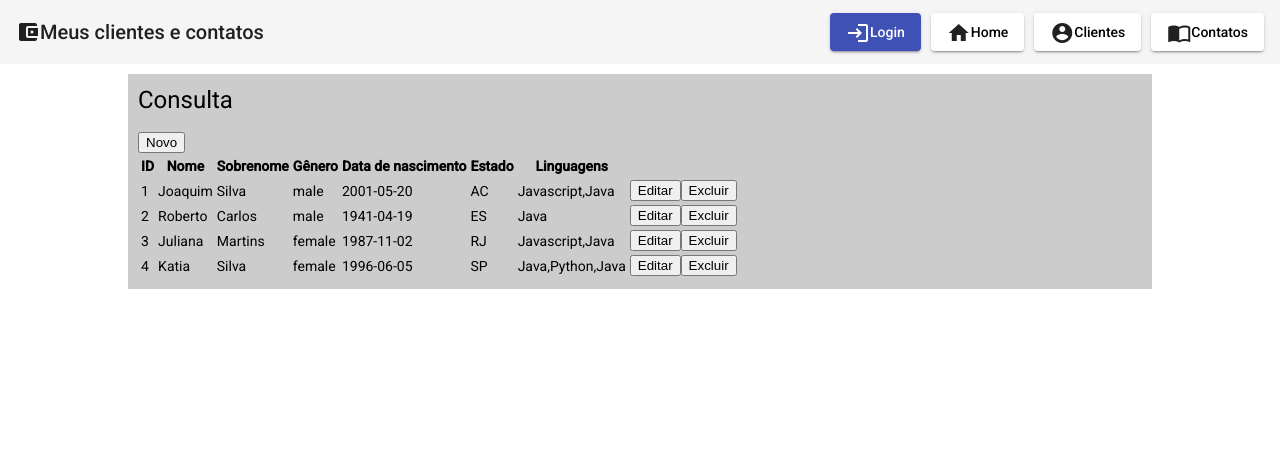
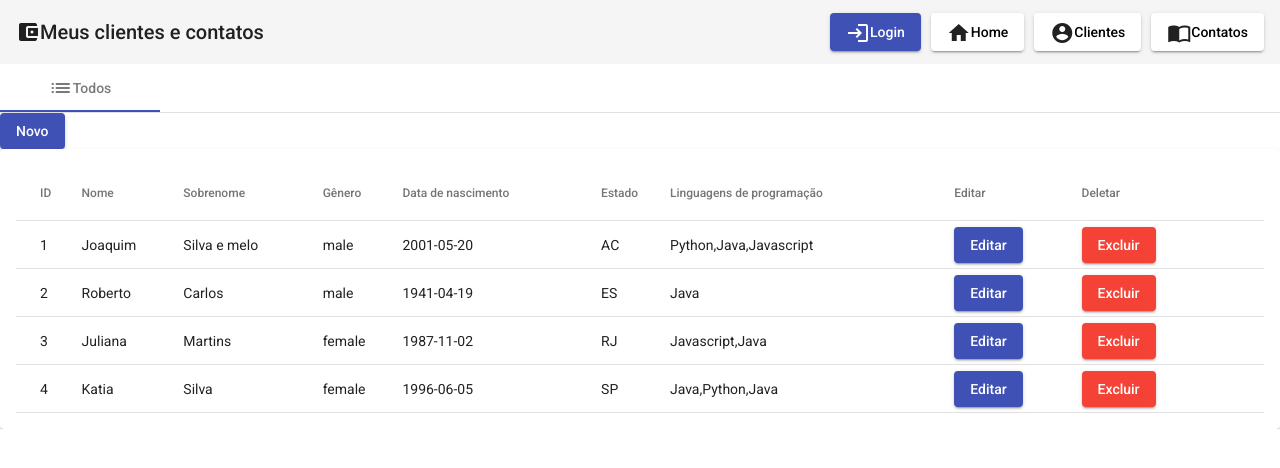
Before and after one commit to brandaogabriel/desafio-angular, an Angular app: page /customers/list in a window 1280 px wide. Shown: the top 468 px of the page. Built offline with nearby package versions, Linux system fonts and the light colour scheme; data requests are answered from the project's data file.

Commit message:
fix: add material table in customers

```diff
--- a/db.json
+++ b/db.json
@@ -2,13 +2,14 @@
   "customers": [
     {
       "name": "Joaquim",
-      "lastName": "Silva",
+      "lastName": "Silva e melo",
       "birthDate": "2001-05-20",
       "gen": "male",
       "state": "AC",
       "linguages": [
-        "Javascript",
-        "Java"
+        "Python",
+        "Java",
+        "Javascript"
       ],
       "id": 1
     },
--- a/src/app/contact/contact.module.ts
+++ b/src/app/contact/contact.module.ts
@@ -10,7 +10,7 @@ import { MatTableModule } from '@angular/material/table';
 import { MatIconModule } from '@angular/material/icon';
 import { MatCardModule } from '@angular/material/card';
 import { MatProgressSpinnerModule } from '@angular/material/progress-spinner';
-import { MatSnackBarModule } from '@angular/material/snack-bar'
+import { MatSnackBarModule } from '@angular/material/snack-bar';
 
 import { ContactRoutingModule } from './contact-routing.module';
 import { ContactComponent } from './contact.component';
--- a/src/app/contact/edit/edit.component.ts
+++ b/src/app/contact/edit/edit.component.ts
@@ -72,12 +72,19 @@ export class EditComponent implements OnInit {
     this.contactToBeEdited.email = formValues.email;
     this.contactToBeEdited.phoneNumber = formValues.phoneNumber;
 
-    this.contactService.update(this.contactToBeEdited).subscribe(() => {
-      this.snackBar.open('O contato foi editado com sucesso', 'fechar', {
-        duration: 2000,
-      });
-      this.formEdit.reset();
-    });
+    this.contactService.update(this.contactToBeEdited).subscribe(
+      () => {
+        this.snackBar.open('O contato foi editado com sucesso', 'fechar', {
+          duration: 2000,
+        });
+        this.formEdit.reset();
+      },
+      () => {
+        this.snackBar.open('Ocorreu um erro ao tentar editar o contato', 'fechar', {
+          duration: 2000,
+        });
+      }
+    );
 
     this.backToList();
   }
--- a/src/app/customers/customers-form/customers-form.component.html
+++ b/src/app/customers/customers-form/customers-form.component.html
@@ -1,36 +1,40 @@
 <mat-spinner *ngIf="rendering" class="spinner"></mat-spinner>
-<main class="main-content" *ngIf="!rendering">
-  <div class="handle-submit">
-    <div class="success" *ngIf="success === true">
-      Cliente cadastrado com sucesso!
-    </div>
-    <div class="error" *ngIf="error === true">
-      Erro, não foi possível criar o cliente
-    </div>
-  </div>
-  <h1>Clientes</h1>
-  <h2>{{ customer.id ? "Edição" : "Cadastro" }}</h2>
-  <div>
+
+<mat-tab-group >
+  <mat-tab *ngIf="!rendering">
+    <mat-card class="half-width">
+      <mat-card-title>Registre um novo contato</mat-card-title>
       <form #customerForm="ngForm" (ngSubmit)="onSubmit()">
-      <div class="form-group">
-        <label for="name">Nome: </label>
-        <input type="text" id="name" name="name" [(ngModel)]="customer.name" />
-      </div>
+        <mat-form-field class="full-width">
+          <mat-label>Nome:</mat-label>
+          <input
+            type="text"
+            name="name"
+            id="name"
+            matInput
+            placeholder="Digite seu nome"
+            [(ngModel)]="customer.name"
+          />
+        </mat-form-field>
 
-      <div class="form-group">
-        <label for="lastname">Sobrenome: </label>
-        <input type="text" name="lastName" [(ngModel)]="customer.lastName" />
-      </div>
+        <mat-form-field class="full-width">
+          <mat-label>Sobrenome:</mat-label>
+          <input
+            type="text"
+            name="lastName"
+            [(ngModel)]="customer.lastName"
+            matInput
+            placeholder="Digite seu sobrenome"
+          />
+        </mat-form-field>
 
-      <div class="form-group">
-        <label for="birthdate">Data de Nascimento:</label>
+        <mat-label>Data de nascimento:</mat-label>
         <input
           type="date"
-          id="birthdate"
+          id="birthDate"
           name="birthDate"
           [(ngModel)]="customer.birthDate"
         />
-      </div>
 
         <div class="form-group">
           <label for="">Genero:</label>
@@ -92,6 +96,7 @@
             <option value="TO">Tocantins</option>
           </select>
         </div>
+
         <div class="form-group">
           <p>Linguagem de programação favorita:</p>
           <div *ngFor="let linguage of linguages">
@@ -102,11 +107,34 @@
             {{ linguage }}
           </div>
         </div>
-      <div>
-        <button type="submit" *ngIf="!customer.id">Salvar</button>
-        <button type="submit" *ngIf="customer.id">Atualizar</button>
-        <button type="button" (click)="backToList()">Voltar</button>
+
+        <div class="btn">
+          <button
+            type="submit"
+            *ngIf="!customer.id"
+            mat-raised-button
+            color="primary"
+          >
+            Adicionar
+          </button>
+          <button
+            type="submit"
+            mat-raised-button
+            *ngIf="customer.id"
+            color="accent"
+          >
+            Atualizar
+          </button>
+          <button
+            type="button"
+            mat-raised-button
+            (click)="backToList()"
+            color="warn"
+          >
+            Voltar
+          </button>
         </div>
       </form>
-  </div>
-</main>
+    </mat-card>
+  </mat-tab>
+</mat-tab-group>
--- a/src/app/customers/customers-form/customers-form.component.sass
+++ b/src/app/customers/customers-form/customers-form.component.sass
@@ -1,28 +1,15 @@
-.main-content
-  background-color: #ccc
-  width: 80%
-  margin: 10px auto
-  padding: 10px
-
-.success
-  width: 100%
-  background-color: #5cb85c
-  height: 50px
-  border-radius: 5px
-  text-align: center
-  padding-top: 15px
-
-.error
-  width: 100%
-  background-color: #d9534f
-  height: 50px
-  border-radius: 5px
-  text-align: center
-  padding-top: 15px
-
 .spinner
   position: absolute
   top: 50%
   left: 50%
   margin-top: -50px
   margin-left: -100px
+
+.full-width
+  width: 100%
+
+.half-width
+  width: 50%
+
+.btn
+  padding-left: 10px
--- a/src/app/customers/customers-list/customers-list.component.html
+++ b/src/app/customers/customers-list/customers-list.component.html
@@ -1,47 +1,81 @@
 <mat-spinner *ngIf="rendering" class="spinner"></mat-spinner>
-<main class="main-content" *ngIf="!rendering">
-  <div class="success" *ngIf="successMsg">
-    {{ successMsg }}
-  </div>
-  <div class="error" *ngIf="errorMsg">
-    {{ errorMsg }}
-  </div>
-  <h1>Consulta</h1>
 
-  <div>
-    <button (click)="newRegister()">Novo</button>
-  </div>
+<mat-tab-group>
+  <mat-tab *ngIf="!rendering">
+    <button mat-raised-button color="primary" routerLink="/customers/form">
+      Novo
+    </button>
+    <ng-template mat-tab-label>
+      <mat-icon>list</mat-icon>
+      <div (click)="createLoading()">Todos</div>
+    </ng-template>
 
-  <div>
-    <table>
-      <thead>
-        <tr>
-          <th>ID</th>
-          <th>Nome</th>
-          <th>Sobrenome</th>
-          <th>Gênero</th>
-          <th>Data de nascimento</th>
-          <th>Estado</th>
-          <th>Linguagens</th>
-        </tr>
-      </thead>
-      <tbody>
-        <tr *ngFor="let customer of customers">
-          <td>{{ customer.id }}</td>
-          <td>{{ customer.name }}</td>
-          <td>{{ customer.lastName }}</td>
-          <td>{{ customer.gen }}</td>
-          <td>{{ customer.birthDate }}</td>
-          <td>{{ customer.state }}</td>
-          <td>{{ customer.linguages }}</td>
-          <td>
-            <button routerLink="/customers/form/{{ customer.id }}">
+    <mat-card>
+      <table mat-table [dataSource]="customers" class="full-width">
+        <ng-container matColumnDef="id">
+          <th mat-header-cell *matHeaderCellDef>ID</th>
+          <td mat-cell *matCellDef="let customer">{{ customer.id }}</td>
+        </ng-container>
+
+        <ng-container matColumnDef="name">
+          <th mat-header-cell *matHeaderCellDef>Nome</th>
+          <td mat-cell *matCellDef="let customer">{{ customer.name }}</td>
+        </ng-container>
+
+        <ng-container matColumnDef="lastName">
+          <th mat-header-cell *matHeaderCellDef>Sobrenome</th>
+          <td mat-cell *matCellDef="let customer">{{ customer.lastName }}</td>
+        </ng-container>
+
+        <ng-container matColumnDef="gen">
+          <th mat-header-cell *matHeaderCellDef>Gênero</th>
+          <td mat-cell *matCellDef="let customer">{{ customer.gen }}</td>
+        </ng-container>
+
+        <ng-container matColumnDef="birthDate">
+          <th mat-header-cell *matHeaderCellDef>Data de nascimento</th>
+          <td mat-cell *matCellDef="let customer">{{ customer.birthDate }}</td>
+        </ng-container>
+
+        <ng-container matColumnDef="state">
+          <th mat-header-cell *matHeaderCellDef>Estado</th>
+          <td mat-cell *matCellDef="let customer">{{ customer.state }}</td>
+        </ng-container>
+
+        <ng-container matColumnDef="linguages">
+          <th mat-header-cell *matHeaderCellDef>Linguagens de programação</th>
+          <td mat-cell *matCellDef="let customer">{{ customer.linguages }}</td>
+        </ng-container>
+
+        <ng-container matColumnDef="edit">
+          <th mat-header-cell *matHeaderCellDef>Editar</th>
+          <td mat-cell *matCellDef="let customer">
+            <button
+              mat-raised-button
+              color="primary"
+              routerLink="/customers/form/{{ customer.id }}"
+            >
               Editar
             </button>
-            <button (click)="deleteCustomer(customer)">Excluir</button>
           </td>
-        </tr>
-      </tbody>
-    </table>
-  </div>
-</main>
+        </ng-container>
+
+        <ng-container matColumnDef="delete">
+          <th mat-header-cell *matHeaderCellDef>Deletar</th>
+          <td mat-cell *matCellDef="let customer">
+            <button
+              mat-raised-button
+              color="warn"
+              (click)="deleteCustomer(customer)"
+            >
+              Excluir
+            </button>
+          </td>
+        </ng-container>
+
+        <tr mat-header-row *matHeaderRowDef="columnsOrder"></tr>
+        <tr mat-row *matRowDef="let row; columns: columnsOrder"></tr>
+      </table>
+    </mat-card>
+  </mat-tab>
+</mat-tab-group>
--- a/src/app/customers/customers-list/customers-list.component.sass
+++ b/src/app/customers/customers-list/customers-list.component.sass
@@ -1,28 +1,12 @@
-.main-content
-  background-color: #ccc
-  width: 80%
-  margin: 10px auto
-  padding: 10px
-
-.success
-  width: 100%
-  background-color: #5cb85c
-  height: 50px
-  border-radius: 5px
-  text-align: center
-  padding-top: 15px
-
-.error
-  width: 100%
-  background-color: #d9534f
-  height: 50px
-  border-radius: 5px
-  text-align: center
-  padding-top: 15px
-
 .spinner
   position: absolute
   top: 50%
   left: 50%
   margin-top: -50px
   margin-left: -100px
+
+.full-width
+  width: 100%
+
+.half-width
+  width: 50%
--- a/src/app/customers/customers-list/customers-list.component.ts
+++ b/src/app/customers/customers-list/customers-list.component.ts
@@ -1,4 +1,5 @@
 import { Component, OnInit } from '@angular/core';
+import { MatSnackBar } from '@angular/material/snack-bar';
 import { Router } from '@angular/router';
 
 import { CustomersService } from 'src/app/customers.service';
@@ -10,13 +11,23 @@ import { Customer } from '../customer';
   styleUrls: ['./customers-list.component.sass'],
 })
 export class CustomersListComponent implements OnInit {
+  rendering = false;
   customers: Customer[] = [];
-  successMsg: string;
-  errorMsg: string;
-  rendering = false;
+  columnsOrder = [
+    'id',
+    'name',
+    'lastName',
+    'gen',
+    'birthDate',
+    'state',
+    'linguages',
+    'edit',
+    'delete',
+  ];
 
   constructor(
     private customerService: CustomersService,
+    private snackBar: MatSnackBar,
     private router: Router
   ) {}
 
@@ -41,10 +52,20 @@ export class CustomersListComponent implements OnInit {
   deleteCustomer(customer: Customer) {
     this.customerService.delete(customer).subscribe(
       () => {
-        this.successMsg = 'Cliente deletado com sucesso';
+        this.snackBar.open('O cliente foi removido com sucesso', 'fechar', {
+          duration: 2000,
+        });
         this.ngOnInit();
       },
-      () => (this.errorMsg = 'Ocorreu um erro ao deletar o cliente')
+      () => {
+        this.snackBar.open(
+          'Ocorreu um erro ao tentar remover o cliente',
+          'fechar',
+          {
+            duration: 2000,
+          }
+        );
+      }
     );
   }
 }
```
Also changed, not shown: src/app/contact/contact.component.ts (+26 -4 lines), src/app/customers/customers-form/customers-form.component.ts (+30 -8 lines), src/app/customers/customers.module.ts (+24 -1 lines). Lines whose indentation alone changed are shown as unchanged.
